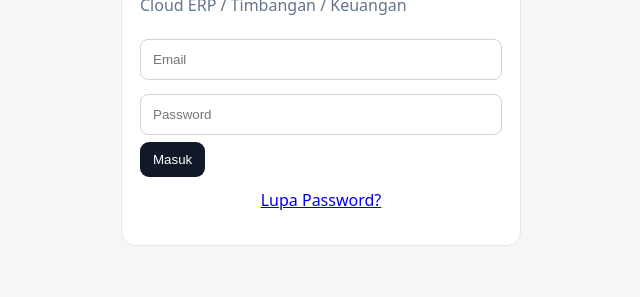
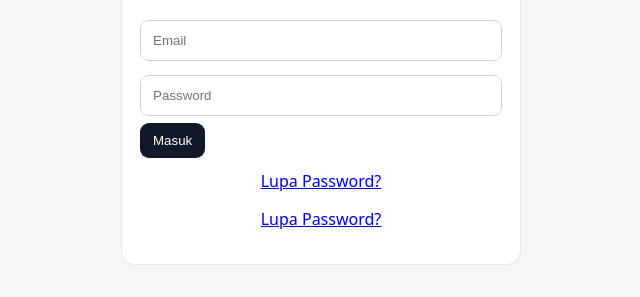
Before and after one commit to mrvgstn-sketch/bintang-frozen-v26, a website: page index.html in a window 1280 px wide. Shown: the part 325-622 px from the top of the page, without its empty margins (319-959 px from the left). Drawn offline with nearby package versions, Linux system fonts and the light colour scheme.

```diff
--- a/index.html
+++ b/index.html
@@ -2,7 +2,11 @@
 <input id="pass" type="password" placeholder="Password">
 
 <button onclick="login()">Masuk</button>
-
+<p style="text-align:center;margin-top:12px">
+  <a href="#" onclick="forgotPassword();return false;">
+    Lupa Password?
+  </a>
+</p>
 <p style="text-align:center;margin-top:12px">
   <a href="#" onclick="forgotPassword();return false;">
     Lupa Password?
```
